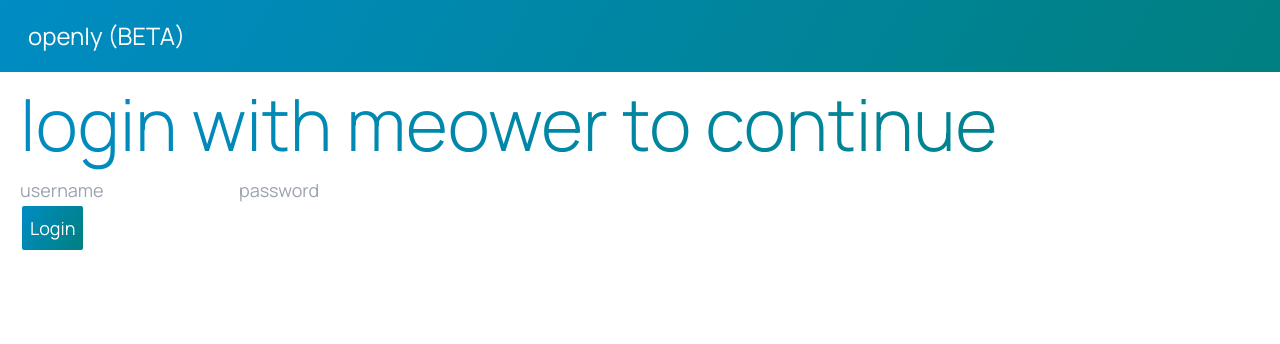
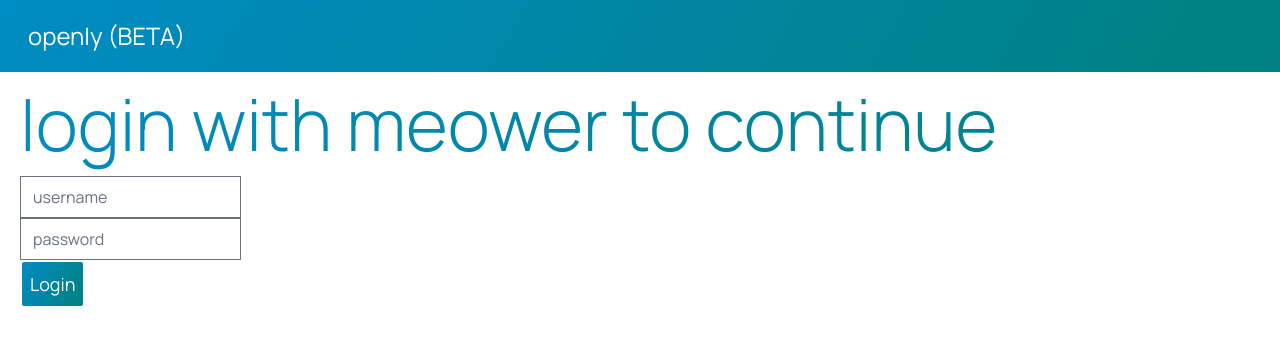
Before and after one commit to openly-group/openly-site-v2, a Vue app: page /login in a window 1280 px wide. Shown: the top 344 px of the page. Built offline with nearby package versions, Linux system fonts and the light colour scheme.

Commit message:
better form styling

```diff
--- a/package.json
+++ b/package.json
@@ -7,6 +7,7 @@
     "preview": "vite preview"
   },
   "dependencies": {
+    "@tailwindcss/forms": "^0.4.0",
     "autoprefixer": "^10.4.2",
     "postcss": "^8.4.5",
     "sass": "^1.49.0",
--- a/src/views/Login.vue
+++ b/src/views/Login.vue
@@ -2,6 +2,7 @@
   <h1>login with meower to continue</h1>
   <form id="login" onsubmit="onsubmit">
     <input type="text" name="username" placeholder="username" />
+    <br>
     <input type="password" name="password" placeholder="password" />
     <br />
     <button type="submit" value="Login">Login</button>
--- a/tailwind.config.js
+++ b/tailwind.config.js
@@ -5,8 +5,8 @@
       openly: ['Openly'],
     },
     backgroundImage: {
-      openly: 'linear-gradient(120deg, #008cc4, #008080)',
+      openly: 'linear-gradient(120deg, #008cc4, #008080) !important',
     },
   },
-  plugins: [],
+  plugins: [require('@tailwindcss/forms')],
 };
```
Also changed, not shown: 1 other file (tests, documents, lock files or other folders).
